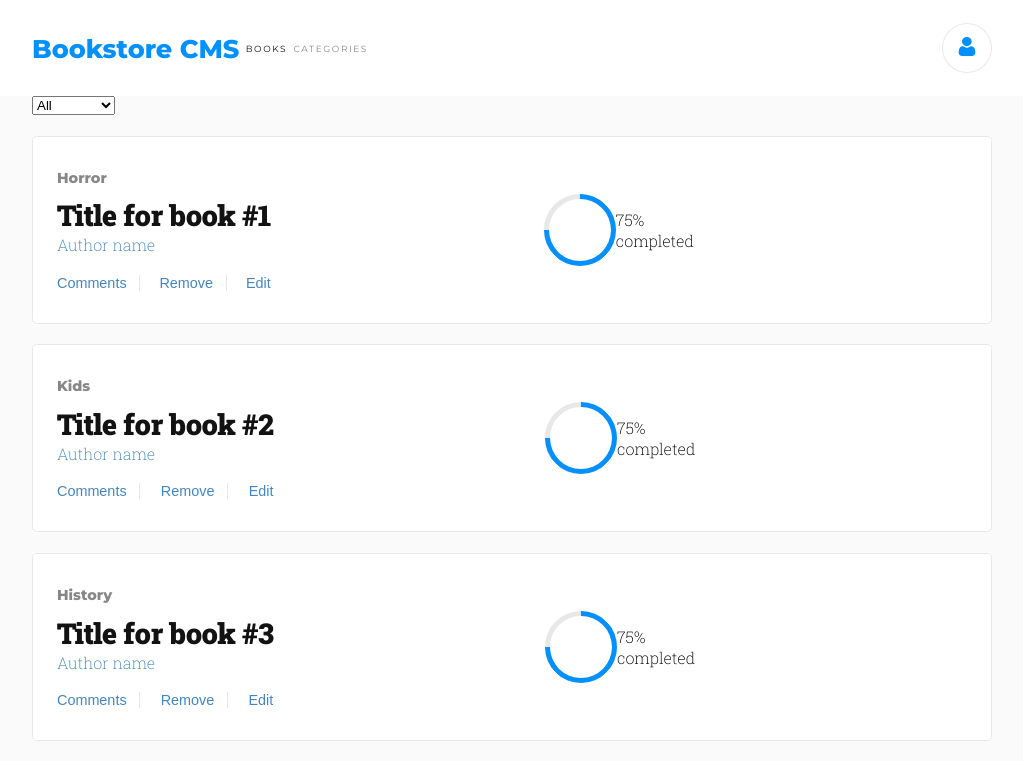
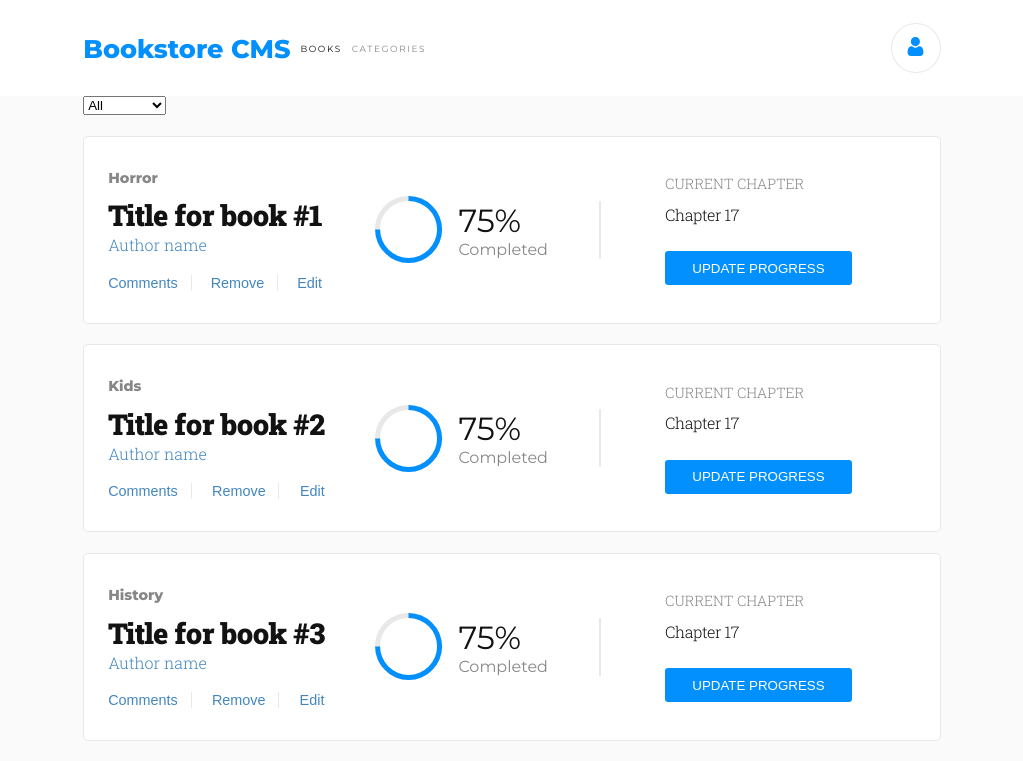
Before and after one commit to AlduLonghi/bookstore-react, a React (Create React App) app: page / in a window 1280 px wide. Shown: the top 761 px of the page, without its empty margins (128-1151 px from the left). Built offline with nearby package versions, Linux system fonts and the light colour scheme.

Commit message:
Complete styling for book component

```diff
--- a/src/components/Book.js
+++ b/src/components/Book.js
@@ -17,17 +17,23 @@ const Book = props => {
           <button type="button">Edit</button>
         </div>
       </div>
-      <div className="completion-container d-flex">
-        <div className="graphic-container">
-          <div className="circle-1" />
-          <div className="circle-2" />
+      <div className="d-flex">
+        <div className="completion-container d-flex">
+          <div className="graphic-container">
+            <div className="circle-1" />
+            <div className="circle-2" />
+          </div>
+          <div className="percentage-text">
+            <p>75%</p>
+            <p>Completed</p>
+          </div>
         </div>
-        <div>
-          <p>75%</p>
-          <p>completed</p>
+        <div className="chapter-container d-flex">
+          <p>current chapter</p>
+          <p>Chapter 17</p>
+          <button type="button" className="chapter-button">update progress</button>
         </div>
       </div>
-      <div />
     </div>
   );
 };
--- a/src/styles/index.scss
+++ b/src/styles/index.scss
@@ -1,4 +1,4 @@
-@import url('https://fonts.googleapis.com/css2?family=Montserrat:wght@400;800;700&family=Roboto+Slab:wght@200;900&display=swap');
+@import url('https://fonts.googleapis.com/css2?family=Montserrat:wght@400;800;700;300&family=Roboto+Slab:wght@200;900;300&display=swap');
 
 $blue-color: #0290ff;
 $white-color: #fff;
@@ -12,6 +12,10 @@ $black-color: #121212;
   margin: 0;
   padding: 0;
   box-sizing: border-box;
+}
+
+button {
+  outline: none;
 }
 
 .d-flex {
@@ -35,7 +39,7 @@ body {
 
 main {
   flex-direction: column;
-  width: 75%;
+  width: 67vw;
 }
 
 nav {
@@ -65,13 +69,13 @@ nav {
 }
 
 .nav-content-container {
-  width: 75%;
+  width: 67vw;
   justify-content: space-between;
   align-items: center;
 }
 
 .nav-logo-and-links {
-  width: 35%;
+  width: 40%;
   height: 50%;
   justify-content: space-between;
   align-items: center;
@@ -90,13 +94,14 @@ nav {
 }
 
 .book-description {
+  justify-content: space-between;
   margin-top: 1.3rem;
   background-color: $white-color;
-  justify-content: space-between;
   padding: 2rem 1.5rem;
   font-family: $roboto;
   border: 1px solid #e8e8e8;
   border-radius: 0.3rem;
+  color: $black-color;
 }
 
 .book-main-properties {
@@ -104,14 +109,12 @@ nav {
     font-family: $montserrat;
     font-weight: 800;
     font-size: 0.9rem;
-    color: $black-color;
     opacity: 0.5;
   }
 
   h2 {
     font-weight: 900;
     letter-spacing: -0.5px;
-    color: $black-color;
     font-size: 1.8rem;
     margin-top: 0.6rem;
   }
@@ -139,9 +142,13 @@ nav {
   }
 }
 
+.completion-container {
+  align-items: center;
+}
+
 .graphic-container {
-  width: 4.5rem;
-  height: 4.5rem;
+  width: 4.2rem;
+  height: 4.2rem;
   position: relative;
 
   div {
@@ -163,6 +170,51 @@ nav {
   transform: rotate(45deg);
 }
 
-.completion-container {
-  align-items: center;
+.percentage-text {
+  font-family: $montserrat;
+  border-right: 2px solid $light-grey;
+  padding-right: 4vw;
+  margin-left: 1rem;
+
+  p:first-child {
+    font-weight: normal;
+    font-size: 2rem;
+  }
+
+  p:nth-child(2) {
+    opacity: 0.5;
+  }
 }
+
+.chapter-container {
+  font-weight: 300;
+  flex-direction: column;
+  justify-content: space-around;
+  margin: 0 4rem;
+
+  p:first-child {
+    text-transform: uppercase;
+    opacity: 0.5;
+    font-size: 0.9rem;
+  }
+
+  p:nth-child(2) {
+    letter-spacing: -0.4px;
+    margin-bottom: 1rem;
+  }
+
+  .chapter-button {
+    border: none;
+    border-radius: 0.2rem;
+    background-color: $blue-color;
+    color: $white-color;
+    text-transform: uppercase;
+    padding: 0.6rem 1.7rem;
+    justify-self: end;
+    justify-self: baseline;
+  }
+}
+
+.progress-container {
+  margin-right: 6rem;
+}
```
Also changed, not shown: 1 other file (tests, documents, lock files or other folders).
